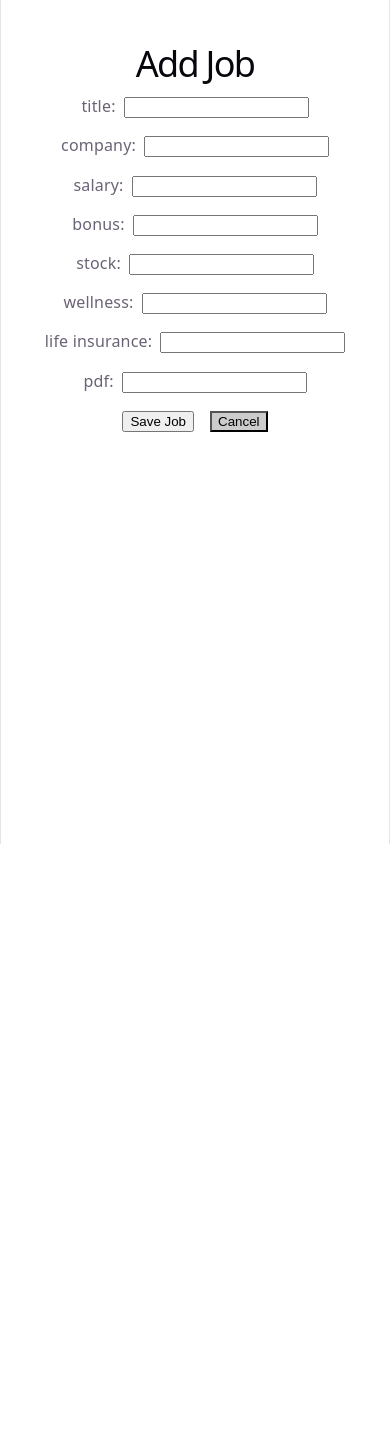
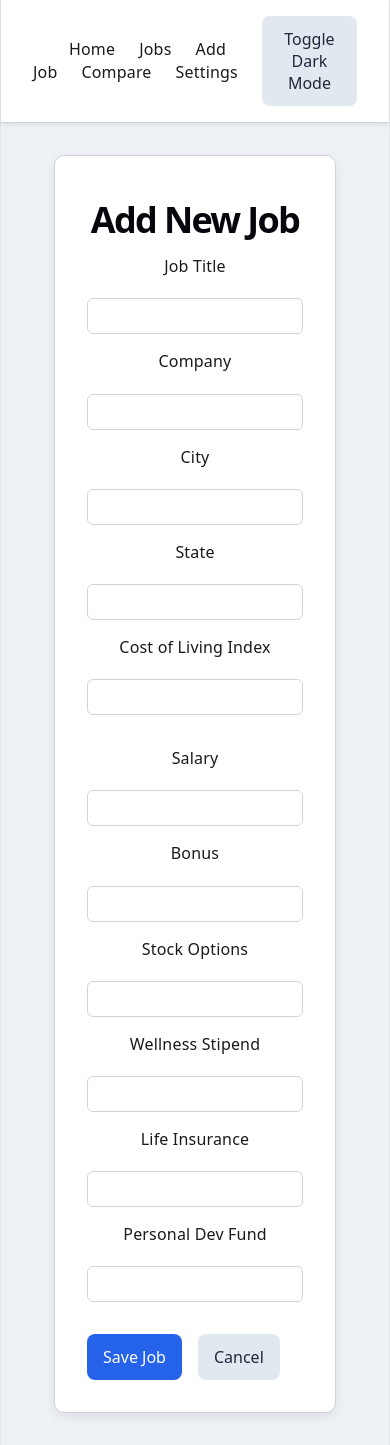
Before and after one commit to seattlefurby17/jobCompareApp, a React app in the folder frontend/: page /add in a window 390 px wide. Before the commit the page ends 844 px from the top, so only its background shows below. Built offline with nearby package versions, Linux system fonts and the light colour scheme; the HTML template or start-up script is replaced by a standard one.

Commit message:
Refactor: reorganize CSS architecture + add NavBar layout to all pages

```diff
--- a/frontend/src/App.css
+++ b/frontend/src/App.css
@@ -1,184 +1,137 @@
-.counter {
-  font-size: 16px;
-  padding: 5px 10px;
-  border-radius: 5px;
-  color: var(--accent);
-  background: var(--accent-bg);
-  border: 2px solid transparent;
-  transition: border-color 0.3s;
-  margin-bottom: 24px;
+/* RESET */
+* {
+  margin: 0;
+  padding: 0;
+  box-sizing: border-box;
+  font-family: system-ui, sans-serif;
+}
 
-  &:hover {
-    border-color: var(--accent-border);
-  }
-  &:focus-visible {
-    outline: 2px solid var(--accent);
-    outline-offset: 2px;
+/* BRAND PALETTE */
+:root {
+  --brand-primary: #2563eb;
+  --brand-primary-dark: #1e4fcf;
+
+  --brand-bg: #eef1f5;
+  --brand-card: #ffffff;
+  --brand-text: #1a1a1a;
+  --brand-text-muted: #475569;
+
+  --brand-border: #d0d4da;
+  --brand-shadow: rgba(0,0,0,0.08);
+
+  /* DARK MODE */
+  --brand-bg-dark: #0f172a;
+  --brand-card-dark: #1e293b;
+  --brand-text-dark: #f1f5f9;
+  --brand-text-muted-dark: #cbd5e1;
+  --brand-border-dark: #334155;
+  --brand-shadow-dark: rgba(0,0,0,0.4);
+}
+
+/* LIGHT MODE */
+body {
+  background: var(--brand-bg);
+  color: var(--brand-text);
+}
+
+/* DARK MODE */
+body.dark {
+  background: var(--brand-bg-dark);
+  color: var(--brand-text-dark);
+}
+
+/* PAGE WRAPPER */
+.page {
+  max-width: 900px;
+  margin: 0 auto;
+  padding: 2rem;
+}
+
+/* CARD */
+.card {
+  background: var(--brand-card);
+  border: 1px solid var(--brand-border);
+  border-radius: 10px;
+  padding: 2rem;
+  box-shadow: 0 4px 12px var(--brand-shadow);
+}
+
+body.dark .card {
+  background: var(--brand-card-dark);
+  border-color: var(--brand-border-dark);
+  box-shadow: 0 4px 12px var(--brand-shadow-dark);
+}
+
+/* HEADERS */
+h1, h2, h3 {
+  font-weight: 600;
+  margin-bottom: 1rem;
+}
+
+/* INPUTS */
+input, select {
+  width: 100%;
+  padding: 0.5rem;
+  border-radius: 6px;
+  border: 1px solid var(--brand-border);
+  background: white;
+  color: var(--brand-text);
+}
+
+body.dark input,
+body.dark select {
+  background: var(--brand-card-dark);
+  color: var(--brand-text-dark);
+  border-color: var(--brand-border-dark);
+}
+
+/* BUTTONS */
+button {
+  padding: 0.75rem 1rem;
+  border: none;
+  border-radius: 8px;
+  font-size: 1rem;
+  cursor: pointer;
+}
+
+button.primary {
+  background: var(--brand-primary);
+  color: white;
+}
+
+button.primary:hover {
+  background: var(--brand-primary-dark);
+}
+
+button.secondary {
+  background: #e2e8f0;
+  color: #1e293b;
+}
+
+button.secondary:hover {
+  background: #cbd5e1;
+}
+
+body.dark button.secondary {
+  background: #475569;
+  color: white;
+}
+
+/* UTILITIES */
+.button-stack {
+  display: flex;
+  flex-direction: column;
+  gap: 1rem;
+}
+
+.two-col {
+  display: grid;
+  grid-template-columns: 1fr 1fr;
+  gap: 2rem;
+}
+
+@media (max-width: 768px) {
+  .two-col {
+    grid-template-columns: 1fr;
   }
 }
-
-.hero {
-  position: relative;
-
-  .base,
-  .framework,
-  .vite {
-    inset-inline: 0;
-    margin: 0 auto;
-  }
-
-  .base {
-    width: 170px;
-    position: relative;
-    z-index: 0;
-  }
-
-  .framework,
-  .vite {
-    position: absolute;
-  }
-
-  .framework {
-    z-index: 1;
-    top: 34px;
-    height: 28px;
-    transform: perspective(2000px) rotateZ(300deg) rotateX(44deg) rotateY(39deg)
-      scale(1.4);
-  }
-
-  .vite {
-    z-index: 0;
-    top: 107px;
-    height: 26px;
-    width: auto;
-    transform: perspective(2000px) rotateZ(300deg) rotateX(40deg) rotateY(39deg)
-      scale(0.8);
-  }
-}
-
-#center {
-  display: flex;
-  flex-direction: column;
-  gap: 25px;
-  place-content: center;
-  place-items: center;
-  flex-grow: 1;
-
-  @media (max-width: 1024px) {
-    padding: 32px 20px 24px;
-    gap: 18px;
-  }
-}
-
-#next-steps {
-  display: flex;
-  border-top: 1px solid var(--border);
-  text-align: left;
-
-  & > div {
-    flex: 1 1 0;
-    padding: 32px;
-    @media (max-width: 1024px) {
-      padding: 24px 20px;
-    }
-  }
-
-  .icon {
-    margin-bottom: 16px;
-    width: 22px;
-    height: 22px;
-  }
-
-  @media (max-width: 1024px) {
-    flex-direction: column;
-    text-align: center;
-  }
-}
-
-#docs {
-  border-right: 1px solid var(--border);
-
-  @media (max-width: 1024px) {
-    border-right: none;
-    border-bottom: 1px solid var(--border);
-  }
-}
-
-#next-steps ul {
-  list-style: none;
-  padding: 0;
-  display: flex;
-  gap: 8px;
-  margin: 32px 0 0;
-
-  .logo {
-    height: 18px;
-  }
-
-  a {
-    color: var(--text-h);
-    font-size: 16px;
-    border-radius: 6px;
-    background: var(--social-bg);
-    display: flex;
-    padding: 6px 12px;
-    align-items: center;
-    gap: 8px;
-    text-decoration: none;
-    transition: box-shadow 0.3s;
-
-    &:hover {
-      box-shadow: var(--shadow);
-    }
-    .button-icon {
-      height: 18px;
-      width: 18px;
-    }
-  }
-
-  @media (max-width: 1024px) {
-    margin-top: 20px;
-    flex-wrap: wrap;
-    justify-content: center;
-
-    li {
-      flex: 1 1 calc(50% - 8px);
-    }
-
-    a {
-      width: 100%;
-      justify-content: center;
-      box-sizing: border-box;
-    }
-  }
-}
-
-#spacer {
-  height: 88px;
-  border-top: 1px solid var(--border);
-  @media (max-width: 1024px) {
-    height: 48px;
-  }
-}
-
-.ticks {
-  position: relative;
-  width: 100%;
-
-  &::before,
-  &::after {
-    content: '';
-    position: absolute;
-    top: -4.5px;
-    border: 5px solid transparent;
-  }
-
-  &::before {
-    left: 0;
-    border-left-color: var(--border);
-  }
-  &::after {
-    right: 0;
-    border-right-color: var(--border);
-  }
-}
--- a/frontend/src/App.jsx
+++ b/frontend/src/App.jsx
@@ -1,4 +1,5 @@
 import { BrowserRouter, Routes, Route } from "react-router-dom";
+import "./App.css";
 import HomePage from "./pages/HomePage";
 import JobsListPage from "./pages/JobsListPage";
 import EditJobPage from "./pages/EditJobPage";
--- /dev/null
+++ b/frontend/src/components/NavBar.css
@@ -0,0 +1,35 @@
+.navbar {
+  background: var(--brand-card);
+  border-bottom: 1px solid var(--brand-border);
+  padding: 1rem 2rem;
+  display: flex;
+  justify-content: space-between;
+  align-items: center;
+  box-shadow: 0 2px 6px var(--brand-shadow);
+}
+
+.navbar a {
+  margin-right: 1.5rem;
+  text-decoration: none;
+  color: var(--brand-text);
+  font-weight: 500;
+}
+
+.navbar a:hover {
+  color: var(--brand-primary);
+}
+
+.navbar .right {
+  display: flex;
+  align-items: center;
+  gap: 1rem;
+}
+
+body.dark .navbar {
+  background: var(--brand-card-dark);
+  border-bottom-color: var(--brand-border-dark);
+}
+
+body.dark .navbar a {
+  color: var(--brand-text-dark);
+}
--- /dev/null
+++ b/frontend/src/components/NavBar.jsx
@@ -0,0 +1,26 @@
+import { Link } from "react-router-dom";
+import "./NavBar.css";
+
+export default function NavBar() {
+  function toggleDarkMode() {
+    document.body.classList.toggle("dark");
+  }
+
+  return (
+    <div className="navbar">
+      <div className="left">
+        <Link to="/">Home</Link>
+        <Link to="/jobs">Jobs</Link>
+        <Link to="/add">Add Job</Link>
+        <Link to="/compare">Compare</Link>
+        <Link to="/settings">Settings</Link>
+      </div>
+
+      <div className="right">
+        <button className="secondary" onClick={toggleDarkMode}>
+          Toggle Dark Mode
+        </button>
+      </div>
+    </div>
+  );
+}
--- /dev/null
+++ b/frontend/src/pages/AddJobPage.css
@@ -0,0 +1,13 @@
+.form-col {
+  display: flex;
+  flex-direction: column;
+  gap: 1rem;
+}
+
+.form-col label {
+  font-weight: 500;
+}
+
+.form-col input {
+  margin-top: 0.25rem;
+}
--- a/frontend/src/pages/AddJobPage.jsx
+++ b/frontend/src/pages/AddJobPage.jsx
@@ -1,69 +1,136 @@
 import { useState } from "react";
 import { useNavigate } from "react-router-dom";
+import NavBar from "../components/NavBar";
+import "./AddJobPage.css";
+
 
 export default function AddJobPage() {
   const navigate = useNavigate();
-  const [form, setForm] = useState({
+
+  const [formData, setFormData] = useState({
     title: "",
     company: "",
+    city: "",
+    state: "",
+    cost_of_living_index: "",
     salary: "",
     bonus: "",
-    stock: "",
-    wellness: "",
+    stock_options: "",
+    wellness_stipend: "",
     life_insurance: "",
-    pdf: ""
+    personal_dev_fund: ""
   });
 
-  const handleChange = (field, value) => {
-    setForm(prev => ({ ...prev, [field]: value }));
-  };
+  function handleChange(e) {
+    setFormData({ ...formData, [e.target.name]: e.target.value });
+  }
 
-  const handleSubmit = (e) => {
+  function handleSubmit(e) {
     e.preventDefault();
 
     fetch("http://localhost:4000/jobs", {
       method: "POST",
       headers: { "Content-Type": "application/json" },
-      body: JSON.stringify(form)
+      body: JSON.stringify(formData)
     })
       .then(res => res.json())
       .then(() => navigate("/jobs"))
       .catch(err => console.error("Error adding job:", err));
-  };
+  }
 
   return (
-    <div style={{ padding: "2rem" }}>
-      <h1>Add Job</h1>
+    <>
+      <NavBar />
 
-      <form onSubmit={handleSubmit}>
-        {Object.keys(form).map(key => (
-          <div key={key} style={{ marginBottom: "1rem" }}>
-            <label>
-              {key.replace("_", " ")}:
+      <div className="page">
+        <div className="card">
+          <h1>Add New Job</h1>
+
+          <form onSubmit={handleSubmit} style={{ marginTop: "1.5rem" }}>
+            <div className="two-col" style={{ gap: "2rem" }}>
+
+              <div className="form-col">
+                <label>Job Title</label>
+                <input name="title" value={formData.title} onChange={handleChange} />
+
+                <label>Company</label>
+                <input name="company" value={formData.company} onChange={handleChange} />
+
+                <label>City</label>
+                <input name="city" value={formData.city} onChange={handleChange} />
+
+                <label>State</label>
+                <input name="state" value={formData.state} onChange={handleChange} />
+
+                <label>Cost of Living Index</label>
                 <input
-                type="text"
-                value={form[key]}
-                onChange={e => handleChange(key, e.target.value)}
-                style={{ marginLeft: "0.5rem" }}
+                  type="number"
+                  name="cost_of_living_index"
+                  value={formData.cost_of_living_index}
+                  onChange={handleChange}
                 />
-            </label>
               </div>
-        ))}
 
-        <div style={{ marginTop: "1rem" }}>
-          <button type="submit" style={{ marginRight: "1rem" }}>
-            Save Job
-          </button>
+              <div className="form-col">
+                <label>Salary</label>
+                <input
+                  type="number"
+                  name="salary"
+                  value={formData.salary}
+                  onChange={handleChange}
+                />
 
-          <button
-            type="button"
-            onClick={() => navigate("/jobs")}
-            style={{ background: "#ccc" }}
-          >
+                <label>Bonus</label>
+                <input
+                  type="number"
+                  name="bonus"
+                  value={formData.bonus}
+                  onChange={handleChange}
+                />
+
+                <label>Stock Options</label>
+                <input
+                  type="number"
+                  name="stock_options"
+                  value={formData.stock_options}
+                  onChange={handleChange}
+                />
+
+                <label>Wellness Stipend</label>
+                <input
+                  type="number"
+                  name="wellness_stipend"
+                  value={formData.wellness_stipend}
+                  onChange={handleChange}
+                />
+
+                <label>Life Insurance</label>
+                <input
+                  type="number"
+                  name="life_insurance"
+                  value={formData.life_insurance}
+                  onChange={handleChange}
+                />
+
+                <label>Personal Dev Fund</label>
+                <input
+                  type="number"
+                  name="personal_dev_fund"
+                  value={formData.personal_dev_fund}
+                  onChange={handleChange}
+                />
+              </div>
+            </div>
+
+            <div style={{ display: "flex", gap: "1rem", marginTop: "2rem" }}>
+              <button type="submit" className="primary">Save Job</button>
+              <button type="button" className="secondary" onClick={() => navigate("/jobs")}>
                 Cancel
               </button>
             </div>
           </form>
         </div>
+      </div>
+    </>
   );
 }
--- /dev/null
+++ b/frontend/src/pages/ComparePage.css
@@ -0,0 +1,15 @@
+.compare-results {
+  margin-top: 2rem;
+}
+
+.compare-grid {
+  display: grid;
+  grid-template-columns: 1fr 1fr;
+  gap: 1rem;
+}
+
+@media (max-width: 768px) {
+  .compare-grid {
+    grid-template-columns: 1fr;
+  }
+}
--- a/frontend/src/pages/ComparePage.jsx
+++ b/frontend/src/pages/ComparePage.jsx
@@ -1,5 +1,7 @@
 import { useEffect, useState } from "react";
 import { useNavigate } from "react-router-dom";
+import NavBar from "../components/NavBar";
+import "./ComparePage.css";
 
 export default function ComparePage() {
   const [jobs, setJobs] = useState([]);
@@ -8,9 +10,13 @@ export default function ComparePage() {
   const [result, setResult] = useState(null);
   const [loading, setLoading] = useState(false);
 
-  const navigate = useNavigate();   // ⭐ Added
+  const navigate = useNavigate();
 
-  // Fetch all jobs
+  function formatMoney(value) {
+    if (value === null || value === undefined) return "—";
+    return `$${Number(value).toLocaleString()}`;
+  }
+
   useEffect(() => {
     fetch("http://localhost:4000/jobs")
       .then(res => res.json())
@@ -20,11 +26,7 @@ export default function ComparePage() {
 
   function handleCompare(e) {
     e.preventDefault();
-
-    if (!job1 || !job2 || job1 === job2) {
-      alert("Please select two different jobs");
-      return;
-    }
+    if (!job1 || !job2 || job1 === job2) return;
 
     setLoading(true);
 
@@ -38,7 +40,6 @@ export default function ComparePage() {
     })
       .then(res => res.json())
       .then(data => {
-        console.log("Compare Result:", data);
         setResult(data);
         setLoading(false);
       })
@@ -48,20 +49,18 @@ export default function ComparePage() {
       });
   }
 
+  const invalidSelection = job1 && job2 && job1 === job2;
+  const canCompare = job1 && job2 && !invalidSelection;
+
   return (
-    <div style={{ padding: "2rem" }}>
+    <>
+      <NavBar />
+
+      <div className="page">
+        <div className="card">
           <h1>Compare Jobs</h1>
 
-      {/* Select Jobs */}
-      <form
-        onSubmit={handleCompare}
-        style={{
-          display: "flex",
-          flexDirection: "column",
-          gap: "1rem",
-          maxWidth: "400px"
-        }}
-      >
+          <form onSubmit={handleCompare} className="compare-form">
             <label>Select Job 1</label>
             <select value={job1} onChange={e => setJob1(e.target.value)}>
               <option value="">-- choose a job --</option>
@@ -73,7 +72,11 @@ export default function ComparePage() {
             </select>
 
             <label>Select Job 2</label>
-        <select value={job2} onChange={e => setJob2(e.target.value)}>
+            <select
+              value={job2}
+              onChange={e => setJob2(e.target.value)}
+              disabled={!job1}
+            >
               <option value="">-- choose a job --</option>
               {jobs.map(j => (
                 <option key={j.id} value={j.id}>
@@ -82,89 +85,81 @@ export default function ComparePage() {
               ))}
             </select>
 
-        <div style={{ display: "flex", gap: "1rem" }}>
-          <button type="submit">Compare</button>
+            {invalidSelection && (
+              <p className="error-text">Please select two different jobs.</p>
+            )}
 
-          {/* ⭐ Cancel button */}
+            <div className="compare-buttons">
+              <button type="submit" className="primary" disabled={!canCompare}>
+                Compare
+              </button>
+
               <button
                 type="button"
+                className="secondary"
                 onClick={() => navigate("/jobs")}
-            style={{ background: "#ccc" }}
               >
                 Cancel
               </button>
             </div>
           </form>
 
-      {/* Loading */}
           {loading && <p>Comparing jobs...</p>}
 
-      {/* Results */}
-      {result && result.job1 && result.job2 && (
-        <div style={{ marginTop: "2rem" }}>
+          {result && (
+            <div className="compare-results">
               <h2>Results</h2>
 
+              <div className="compare-grid">
                 <div
-            style={{
-              display: "grid",
-              gridTemplateColumns: "1fr 1fr",
-              gap: "1rem",
-              marginTop: "1rem"
-            }}
-          >
-            {/* Job 1 */}
-            <div
-              style={{
-                padding: "1rem",
-                border: "1px solid #ccc",
-                background:
-                  result.winner === result.job1.id ? "#e6ffe6" : "white"
-              }}
+                  className={
+                    result.winner === result.job1.id
+                      ? "compare-card winner"
+                      : "compare-card"
+                  }
                 >
                   <h3>
                     {result.job1.title} — {result.job1.company}
                   </h3>
                   <p>Score: {result.job1.score}</p>
-              <p>Salary: {result.job1.salary}</p>
-              <p>Bonus: {result.job1.bonus}</p>
-              <p>Stock Options: {result.job1.stock_options}</p>
-              <p>Wellness Stipend: {result.job1.wellness_stipend}</p>
-              <p>Life Insurance: {result.job1.life_insurance}</p>
-              <p>Personal Dev Fund: {result.job1.personal_dev_fund}</p>
+                  <p>Salary: {formatMoney(result.job1.salary)}</p>
+                  <p>Bonus: {formatMoney(result.job1.bonus)}</p>
+                  <p>Stock Options: {formatMoney(result.job1.stock_options)}</p>
+                  <p>Wellness Stipend: {formatMoney(result.job1.wellness_stipend)}</p>
+                  <p>Life Insurance: {formatMoney(result.job1.life_insurance)}</p>
+                  <p>Personal Dev Fund: {formatMoney(result.job1.personal_dev_fund)}</p>
                 </div>
 
-            {/* Job 2 */}
                 <div
-              style={{
-                padding: "1rem",
-                border: "1px solid #ccc",
-                background:
-                  result.winner === result.job2.id ? "#e6ffe6" : "white"
-              }}
+                  className={
+                    result.winner === result.job2.id
+                      ? "compare-card winner"
+                      : "compare-card"
+                  }
                 >
                   <h3>
                     {result.job2.title} — {result.job2.company}
                   </h3>
                   <p>Score: {result.job2.score}</p>
-              <p>Salary: {result.job2.salary}</p>
-              <p>Bonus: {result.job2.bonus}</p>
-              <p>Stock Options: {result.job2.stock_options}</p>
-              <p>Wellness Stipend: {result.job2.wellness_stipend}</p>
-              <p>Life Insurance: {result.job2.life_insurance}</p>
-              <p>Personal Dev Fund: {result.job2.personal_dev_fund}</p>
+                  <p>Salary: {formatMoney(result.job2.salary)}</p>
+                  <p>Bonus: {formatMoney(result.job2.bonus)}</p>
+                  <p>Stock Options: {formatMoney(result.job2.stock_options)}</p>
+                  <p>Wellness Stipend: {formatMoney(result.job2.wellness_stipend)}</p>
+                  <p>Life Insurance: {formatMoney(result.job2.life_insurance)}</p>
+                  <p>Personal Dev Fund: {formatMoney(result.job2.personal_dev_fund)}</p>
                 </div>
               </div>
 
-          <h2 style={{ marginTop: "1.5rem" }}>
+              <h2 className="winner-text">
                 Winner:{" "}
-            <span style={{ color: "green" }}>
                 {result.winner === result.job1.id
                   ? `${result.job1.title} — ${result.job1.company}`
                   : `${result.job2.title} — ${result.job2.company}`}
-            </span>
               </h2>
             </div>
           )}
         </div>
+      </div>
+    </>
   );
 }
--- /dev/null
+++ b/frontend/src/pages/HomePage.css
@@ -0,0 +1,5 @@
+.home-hero {
+  display: flex;
+  flex-direction: column;
+  gap: 1rem;
+}
--- /dev/null
+++ b/frontend/src/pages/SettingsPage.css
@@ -0,0 +1,6 @@
+.settings-section {
+  margin-top: 1.5rem;
+  display: flex;
+  flex-direction: column;
+  gap: 1rem;
+}
```
Also changed, not shown: frontend/src/pages/HomePage.jsx (+18 -13 lines), frontend/src/pages/SettingsPage.jsx (+25 -12 lines). Lines whose indentation alone changed are shown as unchanged.
